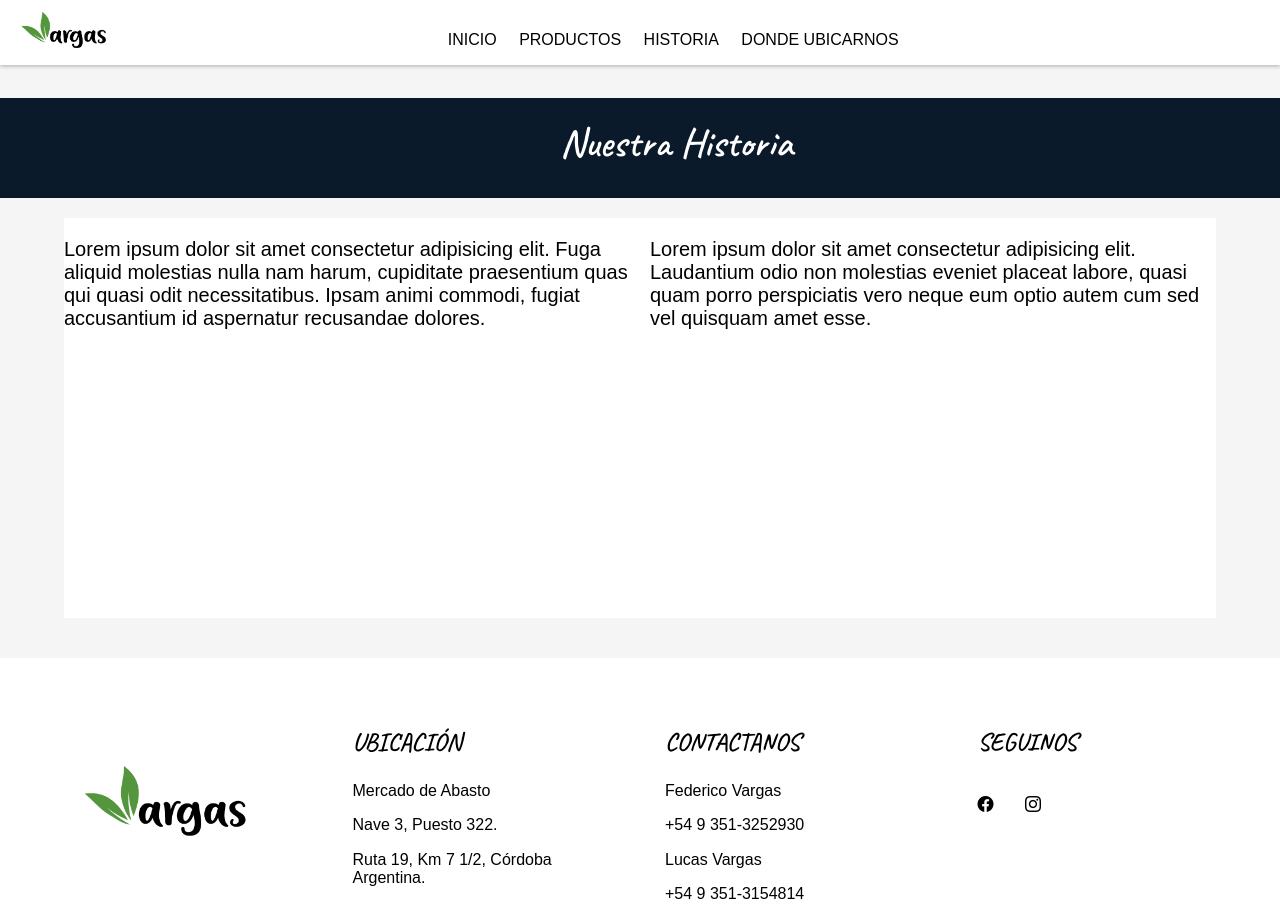
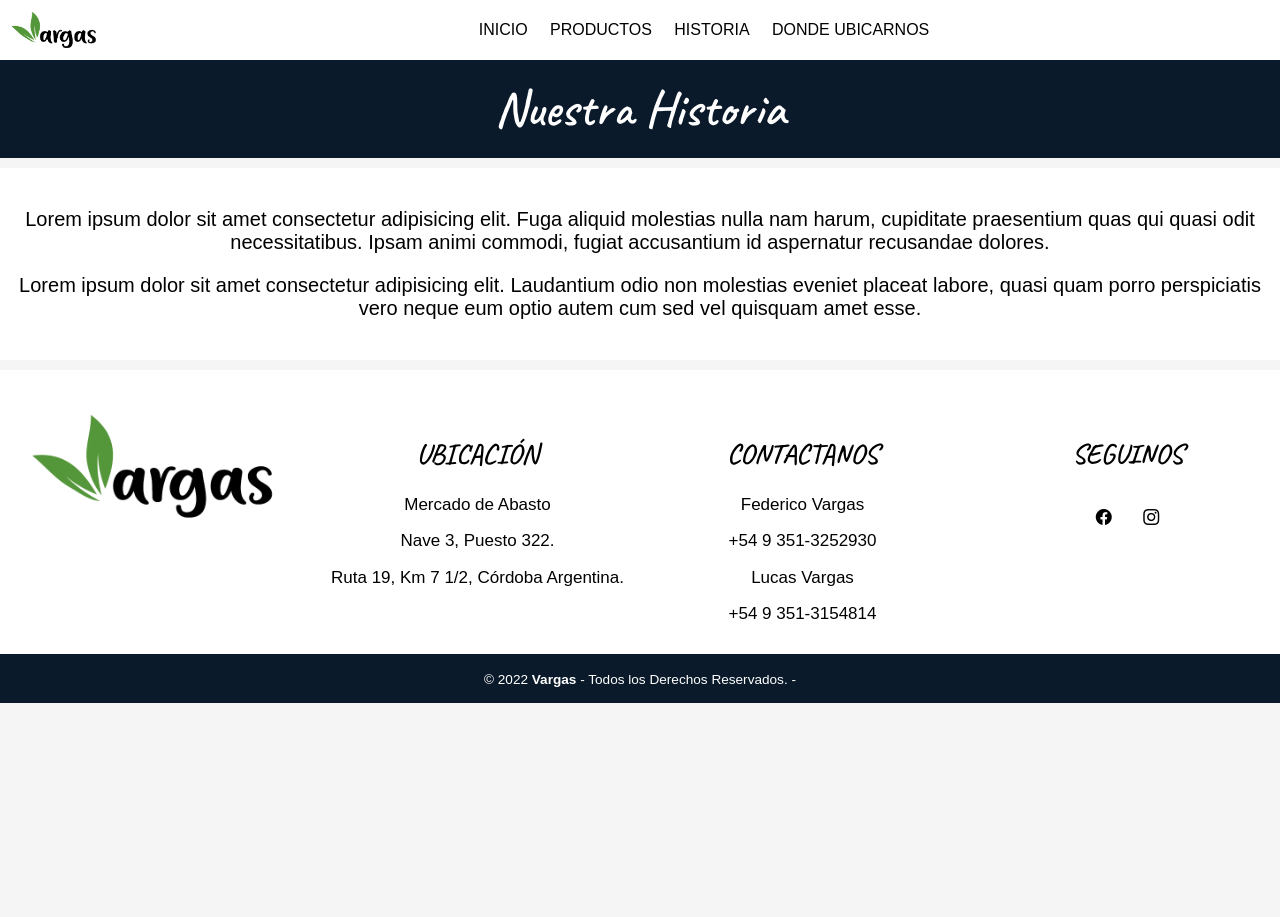
Before and after one commit to fedevargas110/WebPage-Vargas, a plain HTML site: page historia.html in a window 1280 px wide. Shown: the top 917 px of the page. After the commit the page ends 800 px from the top, so only its background shows below. Drawn offline with nearby package versions, Linux system fonts and the light colour scheme; a web font is replaced by a local one.

Commit message:
responsive html historia

```diff
--- a/css/style-historia.css
+++ b/css/style-historia.css
@@ -1,4 +1,4 @@
-:root{
+:root {
     --color-principal: #0a1a2a;
     --color-secundario: #ffffff;
     --color-terciario: whitesmoke;
@@ -11,206 +11,223 @@
 html {
     box-sizing: border-box;
     font-size: 62.5%;
-  }
+}
 
-  *, *:before, *:after {
+*,
+*:before,
+*:after {
     box-sizing: inherit;
-  }
+}
 
-body{
+body {
     background-color: var(--color-terciario);
 }
 
-.navbar{
-    background-color: var(--color-secundario);
-    height: 65px;
-    box-shadow: 0 1px 4px rgba(0, 0, 0, 0.3);
-    display: flex;
+
+.navbar {
+    display: block;
+    background-color: white;
 }
 
-.logo-page{
-    margin-left: 20px;
-    font-size: 30px;
-    display: inline-block;
-    margin-top: 5px;
-    padding-top: 5px;
+.puto {
+    display: flex;
+    width: 100%;
+    justify-content: center;
+    padding-bottom: 1rem;
 }
 
-.logo{
-    height: 40px;
+.logo {
+    height: 8rem;
 }
 
-.list-navbar{
-    margin-left: 280px;
-    display: inline-block;
-    justify-content: center;
-    margin-top: 25px;
+.list-navbar {
+    display: flex;
+    flex-direction: column;
+    align-items: center;
+    list-style: none;
+    padding-left: 0;
 }
 
-.item{
-    display: inline-flex;
-    padding-left: 20px;
+.item-ref {
+    color: #000;
+    text-decoration: none;
+    font-family: var(--font-secundaria);
+    font-size: 20px;
+}
+
+.item {
+    padding: .4rem 0;
+}
+
+/*-------------------BODY-------------------*/
+
+.title-h {
+    background-color: var(--color-principal);
+    width: 100%;
+    padding: 2rem 0;
+}
+
+.text-t-h {
+    text-align: center;
+    font-family: var(--font-primaria);
+    font-size: 30px;
+    color: var(--color-secundario);
+    margin: 0;
+}
+
+.container-history {
+    background-color: var(--color-secundario);
+    margin: 1rem 0;
+    padding: 2rem 0;
+}
+.text-h {
+    font-family: var(--font-secundaria);
+    font-size: 20px;
+    text-align: center;
+}
+
+/*-------FOOTER------Mobile*/
+
+.pie-pagina {
+    display: flex;
+    justify-content: center;
+    align-items: center;
+    flex-direction: column;
+    background-color: var(--color-secundario);
+}
+
+.box-1 {
+    width: 100%;
+}
+
+.img-logo-footer {
+    width: 25rem;
+    padding: 2rem 0;
+}
+
+.group-1 {
+    display: grid;
+    grid-template-rows: repeat(4, 1fr);
+    text-align: center;
+}
+
+.box h3 {
+    margin-bottom: 25px;
+    font-family: 'Caveat', cursive;
+    font-size: 28px;
+}
+
+.box p {
+    margin-bottom: 10px;
+    font-family: 'Radio Canada', sans-serif;
+    font-size: 17px;
+}
+
+.red-social a {
+    display: inline-block;
+    text-decoration: none;
+    color: var(--negro);
+    width: 45px;
+    height: 45px;
+    line-height: 45px;
     font-size: 16px;
 }
 
-.item-ref{
-    text-decoration: none;
-    color: var(--negro);
-    font-family: var(--font-secundaria);
-    font-size: 16px;
-    line-height: 2rem;
-    border-radius: 1.5px;
-    padding: .5rem 0;
-}
-
-.item-ref:hover{
-    background-color: #0a1a2a;
-    color: white;
-    transition: .2s;
-}
-
-.history{
-    background-color: white;
-    height: 400px;
-}
-
-.title-h{
-    height: 100px;
-    background-color: #0a1a2a;
-}
-
-.text-t-h{
-    color: white;
-    font-family: 'Caveat', cursive;
-    font-size: 40px;
-    padding-top: 22px;
-    padding-left: 560px;
-}
-.text-h{
-    display: grid;
-    grid-template-columns: repeat(2, 1fr);
-    gap: 2rem;
-    font-family: var(--font-secundaria);
-    font-size: 2rem;
-}
-
-.container-history{
-    margin-left: auto;
-    margin-right: auto;
-    width: 90%;
-    height: 400px;
-    background-color: white;
-}
-
-.space-th-b{
-    height: 20px;
-}
-
-/*FOOTER*/
-
-.space-p2-p3{
-    height: 40px;
-}
-
-.btn{
-    margin-left: 17rem;
-    text-decoration: none;
-    color: black;
-    border-style: solid;
-    border-width: thin;
-    padding: 16px 36px 13px;
-    border-radius: 50px;
-    font-family: 'Radio Canada', sans-serif;
-    font-weight: bold;
-}
-
-.btn:hover{
-    background: blueviolet;
-    color: white;
-    transition: .2s;
-}
-
-.pie-pagina{
-    background-color: white;
-    width: 100%;
-}
-
-.group-1{
-    width: 100%;
-    max-width: 1200px;
-    margin: auto;
-    display: grid;
-    grid-template-columns: repeat(4, 1fr);
-    grid-gap: 50px;
-    padding: 45px 0px;
-}
-
-.box-1{
-    width: 100%;
-    height: 100%;
-    display: flex;
-    justify-content: center;
-    align-items: center;
-
-}
-
-.img-logo-footer{
-    width: 250px;
-}
-
-.box-2 h3{
-    margin-bottom: 25px;
-    font-family: 'Caveat', cursive;
-    font-size: 25px;
-}
-
-.box-2 p{
-    margin-bottom: 10px;
-    font-family: 'Radio Canada', sans-serif;
-    font-size: 16px;
-}
-
-.box-3 h3{
-    margin-bottom: 25px;
-    font-family: 'Caveat', cursive;
-    font-size: 25px;
-}
-
-.box-3 p{
-    margin-bottom: 10px;
-    font-family: 'Radio Canada', sans-serif;
-    font-size: 16px;
-}
-
-.box-4 h3{
-    margin-bottom: 25px;
-    font-family: 'Caveat', cursive;
-    font-size: 25px;
-}
-
-.red-social a{
-    display: inline-block;
-    text-decoration: none;
-    width: 45px;
-    height: 45px;
-    line-height: 45px;
-    color: black;
-    font-size: 16px;
-}
-
-.red-social a:hover{
+.red-social a:hover {
     color: blue;
     transition: .2s;
 }
 
-.group-2{
+.group-2 {
+    width: 100%;
     background-color: #0a1a2a;
     padding: 15px 10px;
     text-align: center;
     color: white;
     font-family: 'Radio Canada', sans-serif;
+    font-size: 17px;
 }
 
-.p-group-2{
-    font-size: 12.8px;
+/*------Web-----*/
+@media (min-width:768px) {
+    .navbar {
+        height: 60px;
+        box-shadow: 0 1px 4px rgba(0, 0, 0, 0.3);
+        display: flex;
+    }
+
+    .puto {
+        flex-basis: 10%;
+        display: flex;
+        justify-content: left;
+        padding: 0;
+    }
+
+    .logo-page {
+        font-size: 30px;
+        display: flex;
+        align-items: center;
+    }
+
+    .logo {
+        height: 40px;
+        margin-left: 1rem;
+    }
+
+    .list-navbar {
+        display: flex;
+        flex-direction: row;
+        justify-content: center;
+        align-items: center;
+        flex-basis: 90%;
+    }
+
+    .item {
+        font-size: 16px;
+    }
+
+    .item-ref {
+        font-size: 16px;
+        line-height: 2rem;
+        border-radius: 1.8px;
+        padding: .5em .7em;
+    }
+
+    .item-ref:hover {
+        background-color: #0a1a2a;
+        color: white;
+        transition: .2s;
+    }
+/* ------------------------------BODY----------------------------*/
+
+    .title-h {
+        background-color: #0a1a2a;
+        text-align: center;
+    }
+
+    .text-t-h {
+        font-size: 50px;
+    }
+
+    .container-history {
+        width: 100%;
+    }
+
+    /*-------------------FOOTER---------------------*/
+
+    .group-1 {
+        width: 100%;
+        grid-template-columns: repeat(4, 1fr);
+        grid-template-rows: none;
+        padding: 2rem 0;
+        column-gap: 2rem;
+    }
+
+    .box {
+      padding-top: 2rem;
+    }
+
+    .img-logo-footer {
+        width: 250px;
+    }
 }
--- a/historia.html
+++ b/historia.html
@@ -16,9 +16,11 @@
 </head>
 <header>
   <div class="navbar">
-    <a class="logo-page" href="index.html">
-      <img class="logo" src="photos/logotipo_ Empresa/logo_recortado.png" alt="logo de la Empresa">
-    </a>
+    <div class="puto">
+      <a class="logo-page" href="index.html">
+        <img class="logo" src="photos/logotipo_ Empresa/logo_recortado.png" alt="logo de la Empresa">
+      </a>
+    </div>
     <ul class="list-navbar">
       <li class="item">
         <a class="item-ref" href="index.html">INICIO</a>
@@ -40,7 +42,6 @@
   <div class="title-h">
     <h2 class="text-t-h">Nuestra Historia</h2>
   </div>
-  <div class="space-th-b"></div>
   <div class="container-history">
     <div class="text-h">
       <p>Lorem ipsum dolor sit amet consectetur adipisicing elit.
@@ -53,29 +54,25 @@
         quisquam amet esse.</p>
     </div>
   </div>
-  <div class="space-p2-p3"></div>
   <footer id="footer" class="pie-pagina">
     <div class="group-1">
       <div class="box-1">
-        <img class="img-logo-footer" alt="logotipo Vargas" src="photos/logotipo_ Empresa/logoseleccionadocurvasi.png">
+        <img class="img-logo-footer" alt="logotipo Vargas" src="photos/logotipo_ Empresa/logo_recortado.png">
       </div>
-      <div class="box-2">
+      <div class="box">
         <h3>UBICACIÓN</h3>
-        <div class="space-ubi"></div>
         <p>Mercado de Abasto</p>
         <p>Nave 3, Puesto 322.</p>
         <p>Ruta 19, Km 7 1/2, Córdoba Argentina.</p>
       </div>
-      <div class="box-3">
+      <div class="box">
         <h3>CONTACTANOS</h3>
-        <div class="space-contact-num"></div>
         <p>Federico Vargas</p>
         <p>+54 9 351-3252930</p>
-        <div class="space-contact-num"></div>
         <p>Lucas Vargas</p>
         <p>+54 9 351-3154814</p>
       </div>
-      <div class="box-4">
+      <div class="box">
         <h3>SEGUINOS</h3>
         <div class="red-social">
           <a href="https://www.facebook.com/vargas.cba" class="bi bi-facebook"></a>
```
Also changed, not shown: css/style-index.css (+45 -44 lines).
